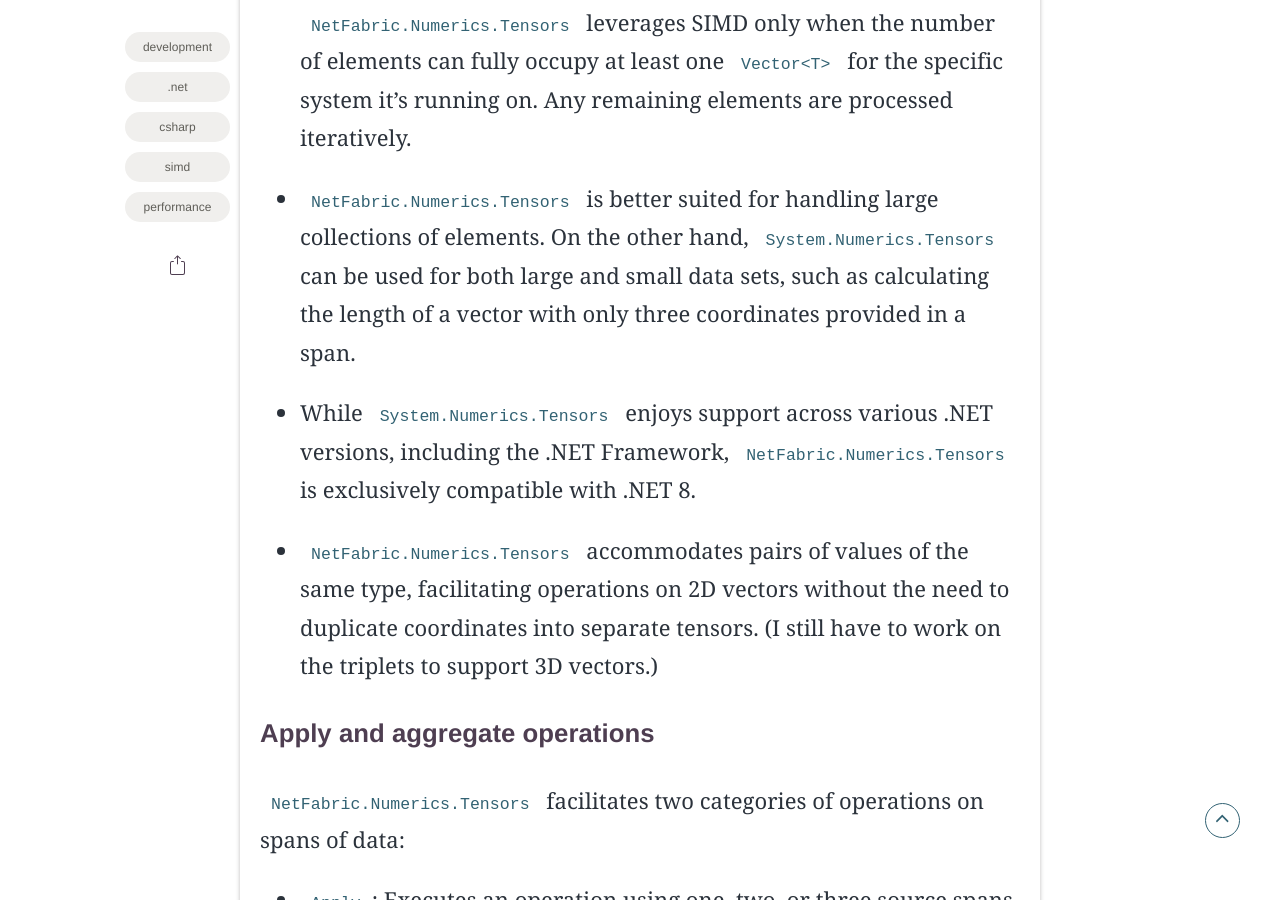
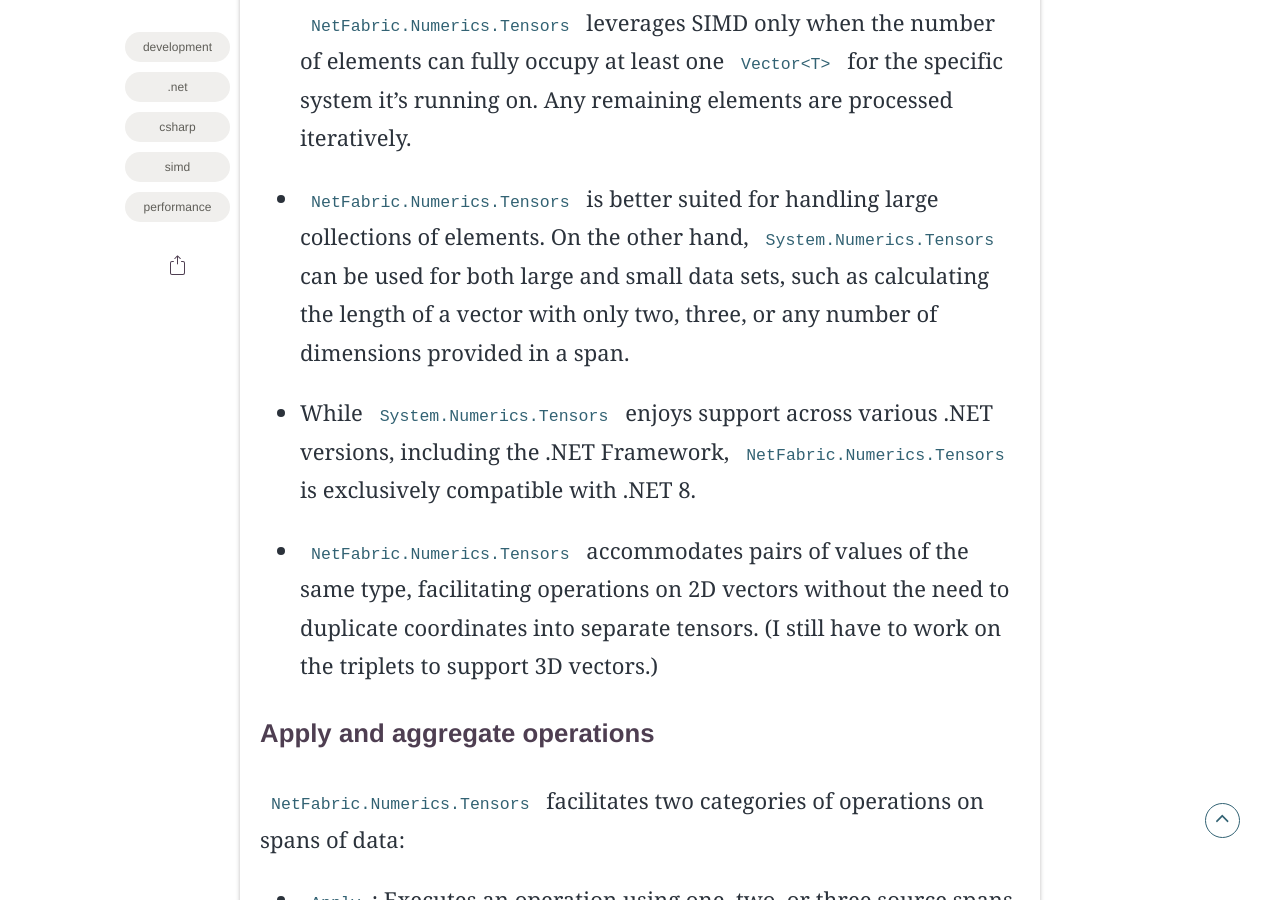
Before and after one commit to the-mvm/the-mvm.github.io, a Jekyll site: the page built from _posts/2024-01-02-A-generic-tensor-library-for-dotnet.md, in a window 1280 px wide and 900 px high, scrolled down 3625 px. Built offline with Jekyll 4.4.1, drawn with Linux system fonts in a browser that asks for light colours; some web fonts are replaced; comment, search, counter and statistics services are not loaded.

Commit message:
Small improvement

```diff
--- a/_posts/2024-01-02-A-generic-tensor-library-for-dotnet.md
+++ b/_posts/2024-01-02-A-generic-tensor-library-for-dotnet.md
@@ -38,7 +38,7 @@ Due to these considerations, I've made the decision to develop my own open-sourc
 
 -   `System.Numerics.Tensors` employs SIMD for tensor operations regardless of the number of elements. In contrast, `NetFabric.Numerics.Tensors` leverages SIMD only when the number of elements can fully occupy at least one `Vector<T>` for the specific system it's running on. Any remaining elements are processed iteratively.
 
--   `NetFabric.Numerics.Tensors` is better suited for handling large collections of elements. On the other hand, `System.Numerics.Tensors` can be used for both large and small data sets, such as calculating the length of a vector with only three coordinates provided in a span.
+-   `NetFabric.Numerics.Tensors` is better suited for handling large collections of elements. On the other hand, `System.Numerics.Tensors` can be used for both large and small data sets, such as calculating the length of a vector with only two, three, or any number of dimensions provided in a span.
 
 -   While `System.Numerics.Tensors` enjoys support across various .NET versions, including the .NET Framework, `NetFabric.Numerics.Tensors` is exclusively compatible with .NET 8.
 
```
